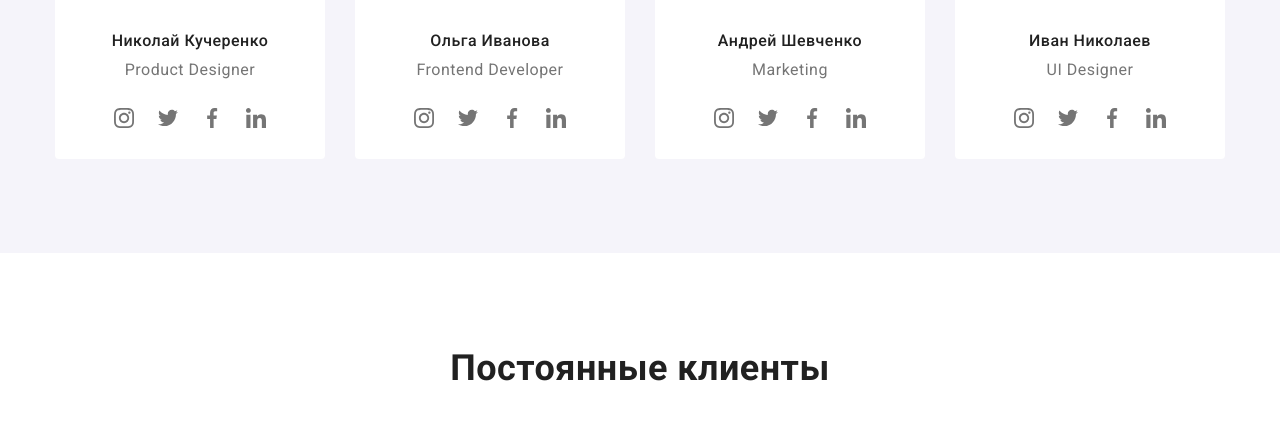
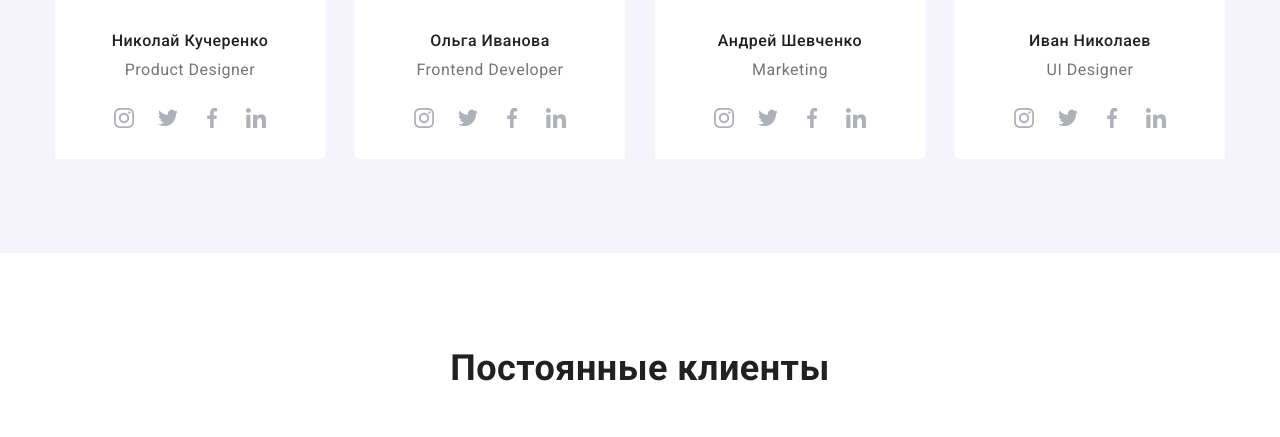
Before and after one commit to morbye/goit-markup-hw-04, a plain HTML site: page index.html in a window 1280 px wide. Shown: the part 2218-2655 px from the top of the page. Drawn offline with nearby package versions, Linux system fonts and the light colour scheme.

Commit message:
доделал дз

```diff
--- a/css/styles.css
+++ b/css/styles.css
@@ -657,7 +657,7 @@ ul {
 .icon-insta {
   width: 44px;
   height: 44px;
-  fill: var(--primary-text-color);
+  fill: #afb1b8;
   border-radius: 50%;
 }
 
```
